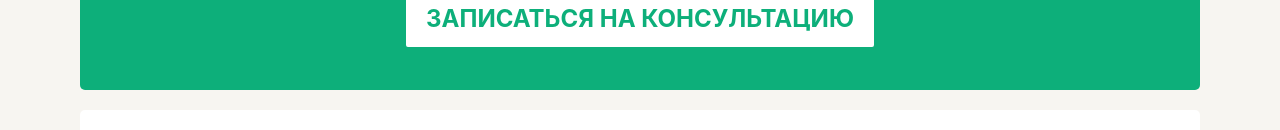
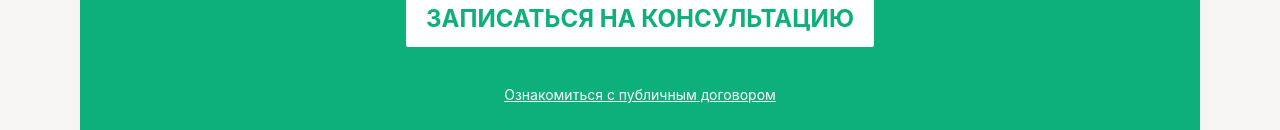
Before and after one commit to MeleshkoDmitriy/anna-vedgun-spa, a React (Vite) app: page / in a window 1280 px wide. Shown: the part 818-948 px from the top of the page. Built offline with nearby package versions, Linux system fonts and the light colour scheme; no server answers.

Commit message:
made a few updates

```diff
--- a/src/components/ServicesList/ServicesList.module.scss
+++ b/src/components/ServicesList/ServicesList.module.scss
@@ -32,3 +32,21 @@
   justify-content: center;
   align-items: center;
 }
+
+.linkWrapper {
+  padding: $spacing-small;
+
+  .link {
+    transition: $transition;
+    color: #fff;
+    font-size: $font-size-small;
+    text-decoration: underline;
+    position: relative;
+    top: 0;
+
+    &:hover {
+      top: -3px;
+      text-shadow: 0 3px 3px #fff;
+    }
+  }
+}
--- a/src/components/ServicesList/ServicesList.tsx
+++ b/src/components/ServicesList/ServicesList.tsx
@@ -7,6 +7,8 @@ import {
 } from '../../constants/Contacts';
 import { FaUserCheck, FaUserTimes } from 'react-icons/fa';
 import { TextButton } from '../common/TextButton/TextButton';
+import { Link } from 'react-router-dom';
+import { Paths } from '../../constants/Paths';
 
 export const ServicesList = () => {
   return (
@@ -42,6 +44,13 @@ export const ServicesList = () => {
           text="Записаться на консультацию"
         />
       </div>
+      <div className={styles.linkWrapper}>
+        <Link to={Paths.OFFER}>
+          <span className={styles.link}>
+            Ознакомиться с публичным договором
+          </span>
+        </Link>
+      </div>
     </section>
   );
 };
--- a/src/components/SliderFeedback/SliderFeedback.tsx
+++ b/src/components/SliderFeedback/SliderFeedback.tsx
@@ -23,7 +23,8 @@ export const SliderFeedback = () => {
 
   useEffect(() => {
     if (!!data && !isLoading && !isError) {
-      setFeedbacks(data);
+      const reversedFeedbacks = [...data].reverse();
+      setFeedbacks(reversedFeedbacks);
     }
   }, [data]);
 
```
